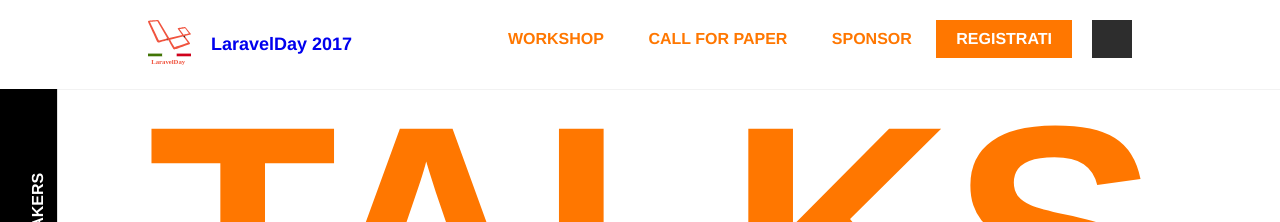
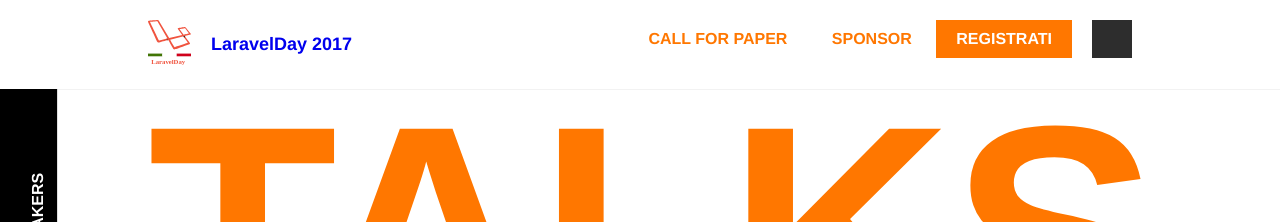
Before and after one commit to GrUSP/2017.laravelday.it, a Jekyll site: the page built from talks.html, in a window 1280 px wide. Shown: the top 222 px of the page. Built offline with Jekyll 4.4.1, drawn with Linux system fonts in a browser that asks for light colours; some web fonts are replaced.

Commit message:
Update header.html

```diff
--- a/_includes/layout/header.html
+++ b/_includes/layout/header.html
@@ -16,9 +16,9 @@
 
         <div class="header__menu-desktop">
 
-          <a href="{{ site.baseurl }}/workshop.html" class="button">
+          <!--a href="{{ site.baseurl }}/workshop.html" class="button">
             Workshop
-          </a>
+          </a-->
 
           {% if site.data.conference.talks_available %}
           <a href="{{ site.baseurl }}/talks.html" class="button">
```
